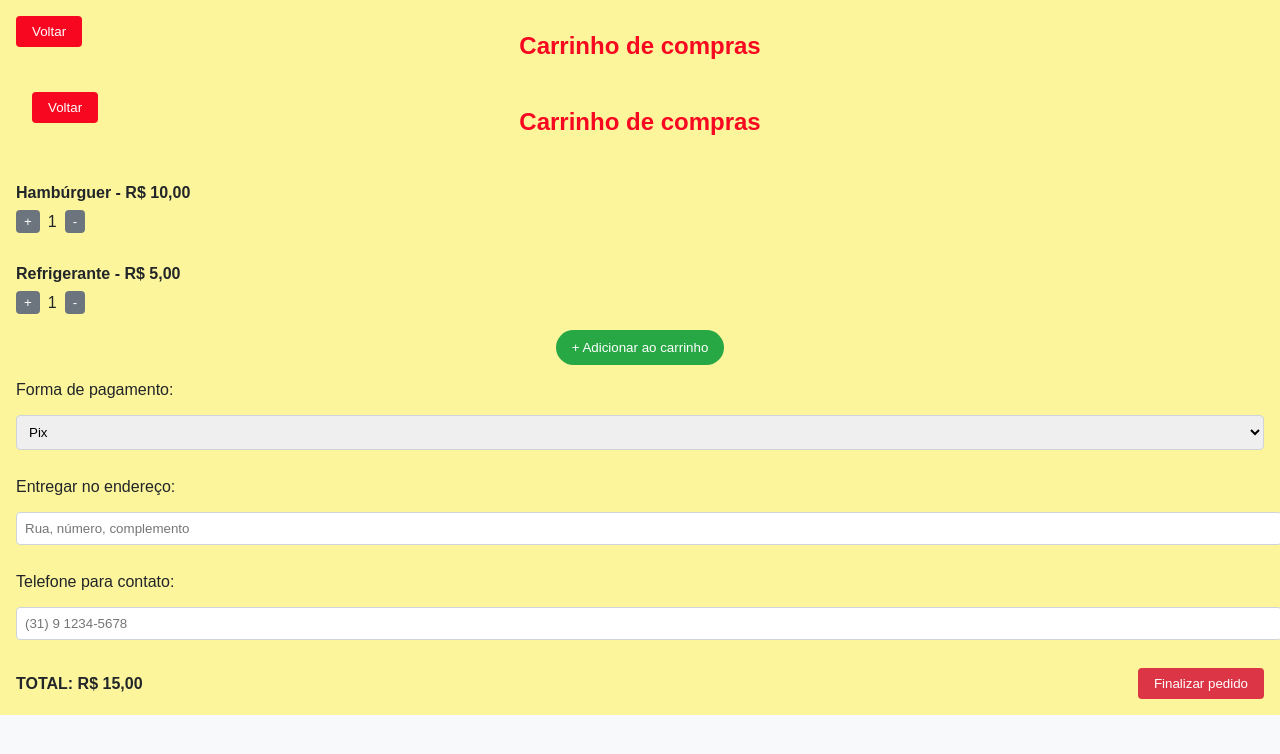
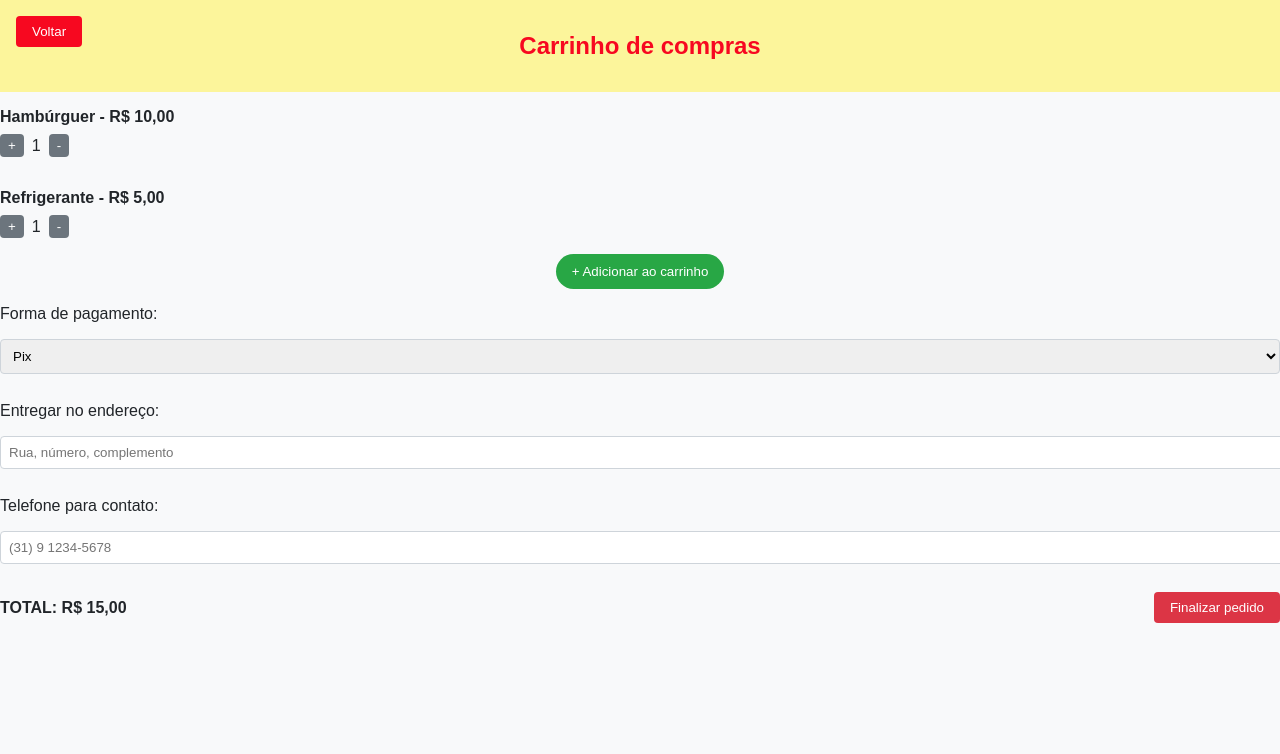
Before and after one commit to GabrielVCB/Projeto_Lanchonete, a plain HTML site: page carrinho.html in a window 1280 px wide. Drawn offline with Linux system fonts and the light colour scheme.

Commit message:
Adicionar

```diff
--- a/carrinho.html
+++ b/carrinho.html
@@ -11,9 +11,6 @@
       <button class="back-button">Voltar</button>
       <h1 class="title">Carrinho de compras</h1>
       <body>
-        <div class="p-4 bg-background text-foreground relative">
-          <button class="back-button">Voltar</button>
-          <h1 class="title">Carrinho de compras</h1>
           <div class="cart-container">
             <!-- Os itens do carrinho serão inseridos aqui dinamicamente -->
           </div>
```
